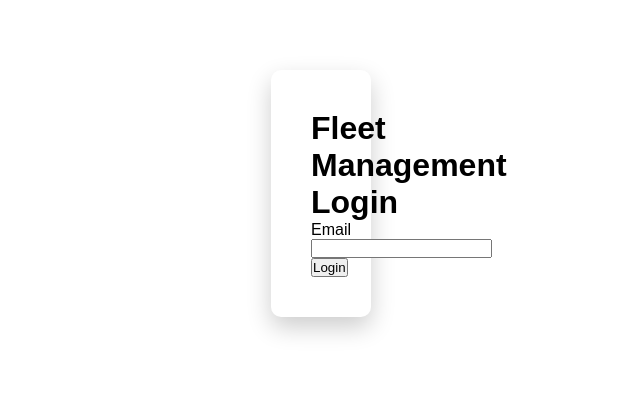
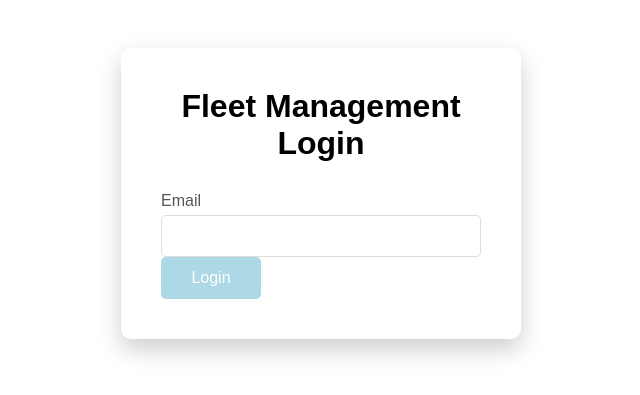
Before and after one commit to susmithapendli/fleet-management-app, a plain HTML site: page index.html in a window 1280 px wide. Shown: the part 207-602 px from the top of the page, without its empty margins (319-959 px from the left). Drawn offline with Linux system fonts and the light colour scheme.

Commit message:
initial setup

```diff
--- a/index.css
+++ b/index.css
@@ -16,6 +16,47 @@ body{
     padding: 40px;
     border-radius: 10px;
     box-shadow: 0 10px 25px rgba(0,0,0,0.2);
-    width:100px;
-    max-width: 400px;
+
+    max-width:400px ;
 }
+.login-box h1{
+    text-align: center;
+    margin-bottom: 30px;
+    color:black;
+}
+.form-group{
+    margin-top: 20px;
+}
+.form-group label{
+    display: block;
+    margin-bottom: 5px;
+    color: #555;
+    font-weight: 500;
+}
+.form-group input{
+    width: 100%;
+    padding: 12px;
+    border: 1px solid #ddd;
+    border-radius:5px;
+    font-size: 14px;
+
+}
+.form-group input:focus{
+    outline: none;
+    border-color: lightblue;
+
+}
+.login-btn{
+    width: 100px;
+    padding: 12px;
+    background: lightblue;
+    color: white;
+    border: none;
+    border-radius: 5px;
+    font-size:16px;
+    cursor: pointer;
+    transition: background 0.3s;
+}
+.login-btn:hover{
+    background: #5568d3;
+}
```
